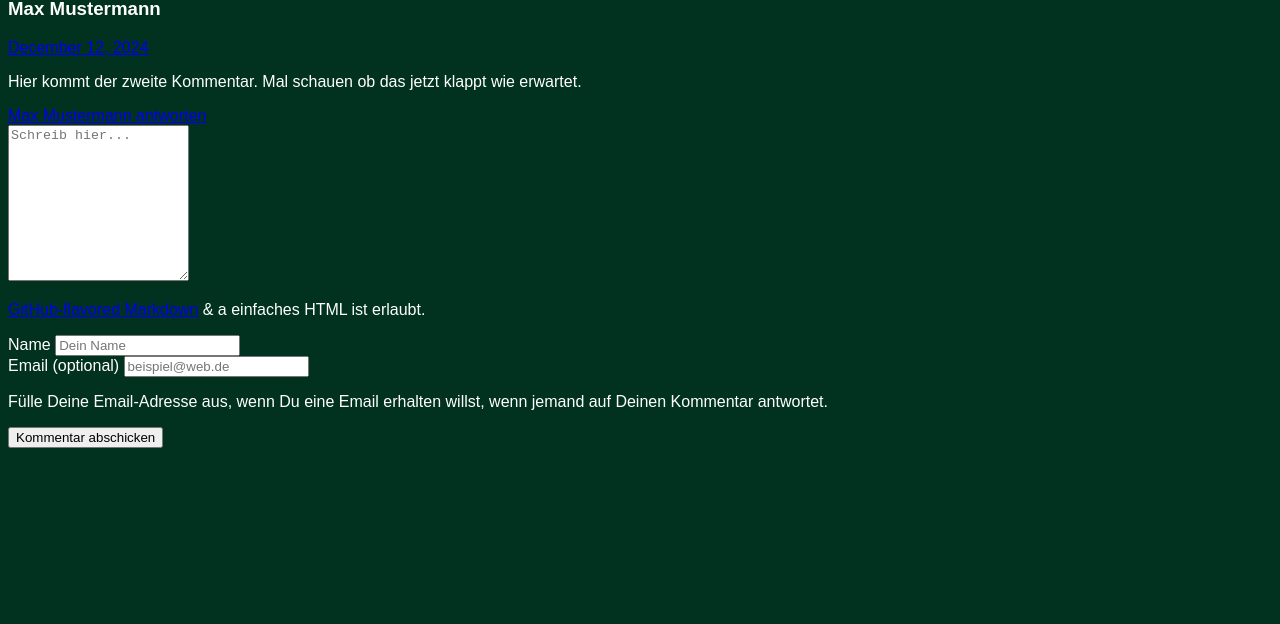
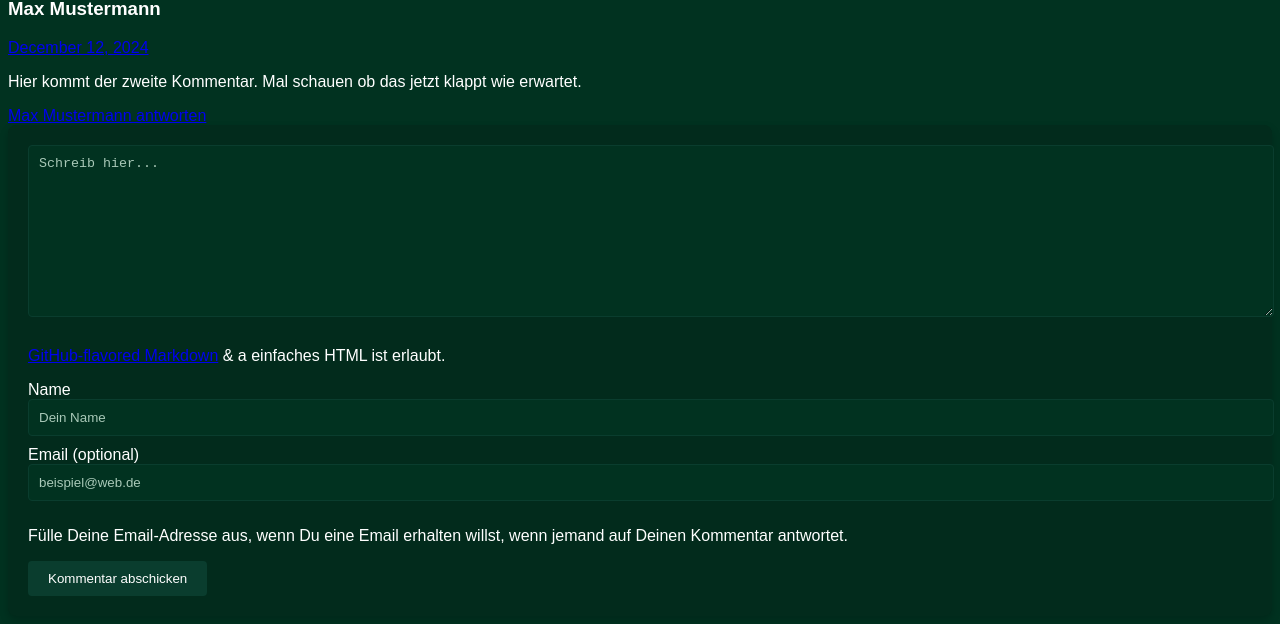
Before and after one commit to Shyru/FeGDillenburgWeihnachtspage24, a Jekyll site: the page built from index.md, in a window 1280 px wide. Shown: the part 1013-1637 px from the top of the page. Built offline with Jekyll 4.4.1, drawn with Linux system fonts in a browser that asks for light colours; a style sheet for code colours, icons or effects is not loaded; before the commit the page ends 1469 px from its top, so only the background shows below that.

Commit message:
style: Add styles for comment form to enhance readability on dark background

```diff
--- a/css/style.css
+++ b/css/style.css
@@ -3,3 +3,40 @@ body {
     color: white;
     font-family: sans-serif;
 }
+
+.welcomments__comment-form {
+    background-color: #022b1c; /* Slightly lighter green for contrast */
+    padding: 20px;
+    border-radius: 8px;
+    box-shadow: 0 4px 8px rgba(0, 0, 0, 0.2);
+}
+
+.welcomments__comment-form input,
+.welcomments__comment-form textarea {
+    width: 100%;
+    padding: 10px;
+    margin-bottom: 10px;
+    border: 1px solid #0a3d2e;
+    border-radius: 4px;
+    background-color: #013220;
+    color: white;
+}
+
+.welcomments__comment-form input::placeholder,
+.welcomments__comment-form textarea::placeholder {
+    color: #a9c9b8;
+}
+
+.welcomments__comment-form button {
+    background-color: #0a3d2e;
+    color: white;
+    padding: 10px 20px;
+    border: none;
+    border-radius: 4px;
+    cursor: pointer;
+    transition: background-color 0.3s;
+}
+
+.welcomments__comment-form button:hover {
+    background-color: #0e5a42;
+}
```
